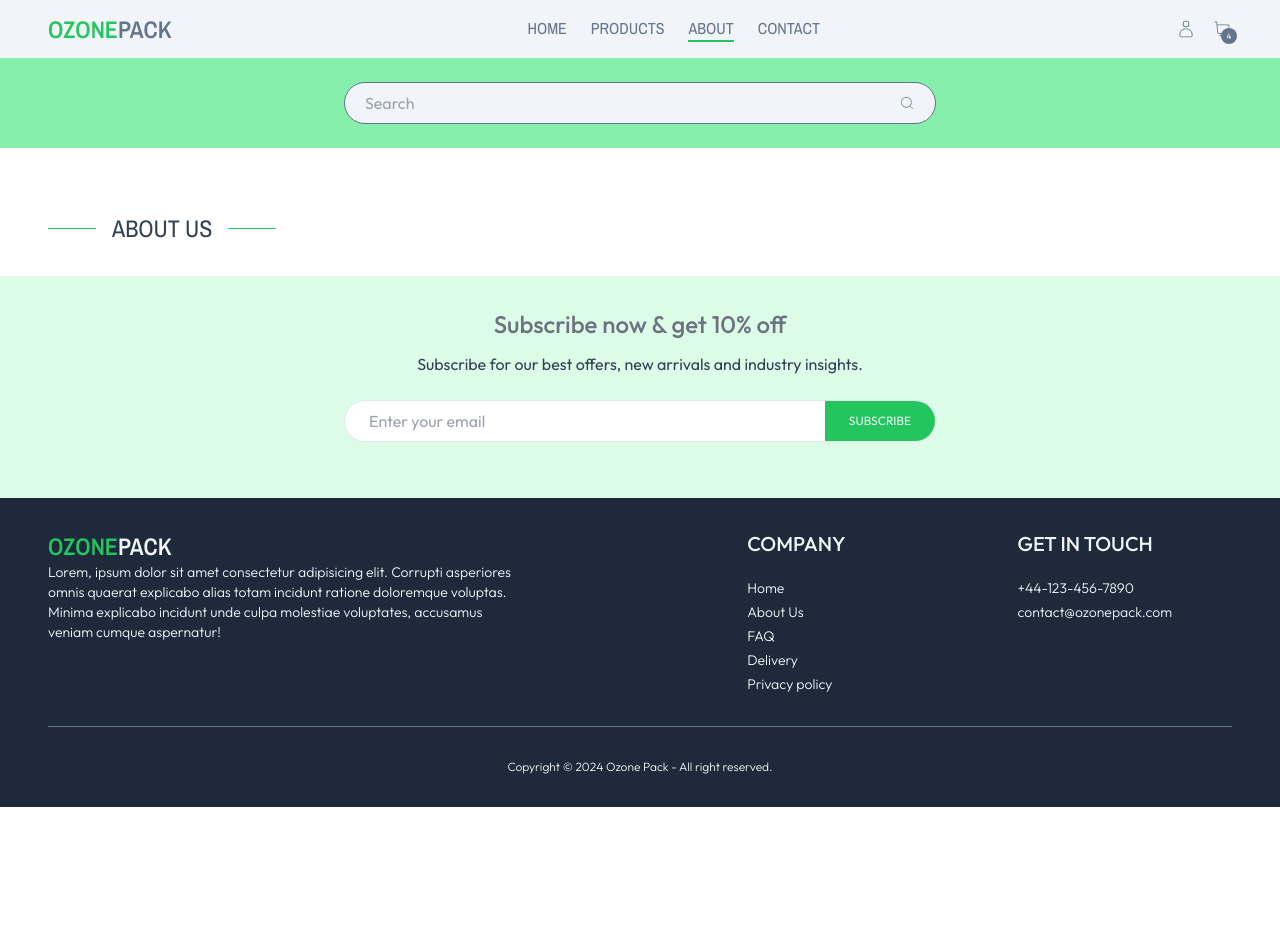
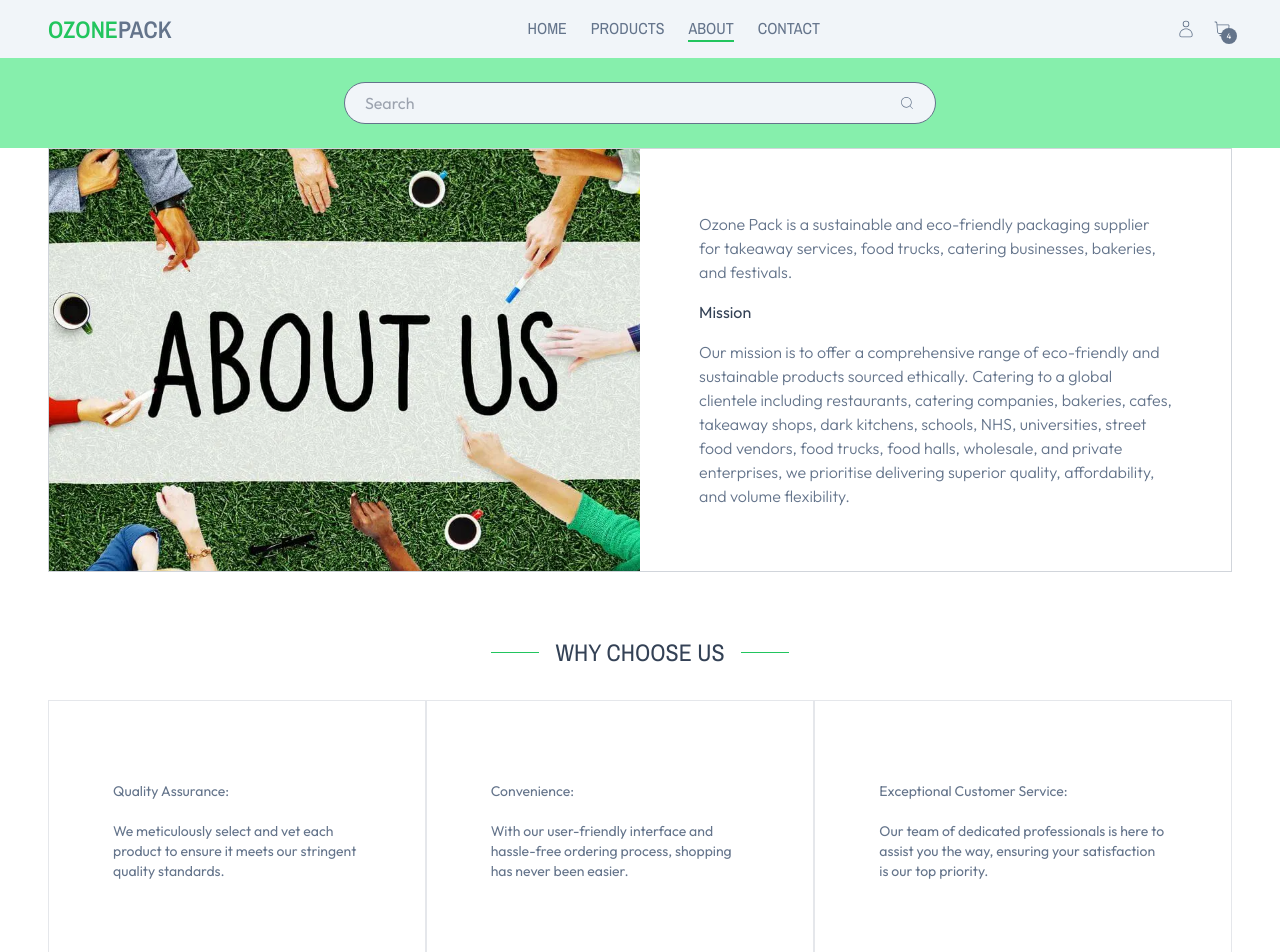
Before and after one commit to CristianAlexa/ozonepack, a React (Vite) app: page /about in a window 1280 px wide. Shown: the top 952 px of the page. Before the commit the page ends 807 px from the top, so only its background shows below. Built offline with nearby package versions, Linux system fonts and the light colour scheme.

Commit message:
Update AboutComp.jsx

```diff
--- a/src/components/About/AboutComp.jsx
+++ b/src/components/About/AboutComp.jsx
@@ -1,10 +1,42 @@
 import SectionTitle from "../SectionTitle"
+import aboutImg from '../../assets/pictures/about.png'
 
 const AboutComp = () => {
     return <>
-    <div className="text ">
-        <SectionTitle >ABOUT US</SectionTitle>
+    <section className="flex flex-col sm:flex-row border border-gray-300">
+      {/* Hero left side */}
+      <img className="w-full sm:w-1/2" src={aboutImg} alt="" />
+      {/* Hero right side */}
+      <div className="w-full sm:w-1/2 flex items-center justify-center py-20 sm:py-0">
+        <div className="text-slate-700 w-4/5 flex flex-col gap-4">
+          <p className="font-light text-slate-500">
+          Ozone Pack is a sustainable and eco-friendly packaging supplier for takeaway services, food trucks, catering businesses, bakeries, and festivals.
+          </p>
+          <h3>Mission</h3>
+          <p className="font-light text-slate-500">
+          Our mission is to offer a comprehensive range of eco-friendly and sustainable products sourced ethically. Catering to a global clientele including restaurants, catering companies, bakeries, cafes, takeaway shops, dark kitchens, schools, NHS, universities, street food vendors, food trucks, food halls, wholesale, and private enterprises, we prioritise delivering superior quality, affordability, and volume flexibility.
+          </p>
+        </div>
+      </div>
+    </section>
+    <div className="text-center">
+        <SectionTitle >WHY CHOOSE US</SectionTitle>
     </div>
+    <section className="flex flex-col md:flex-row text-sm mb-20">
+        <div className="border px-10 md:px-16 py-8 sm:py-20 flex flex-col gap-5">
+            <h3>Quality Assurance:</h3>
+            <p className="text-slate-500">We meticulously select and vet each product to ensure it meets our stringent quality standards.</p>
+        </div>
+        <div className="border px-10 md:px-16 py-8 sm:py-20 flex flex-col gap-5">
+            <h3>Convenience:</h3>
+            <p className="text-slate-500">With our user-friendly interface and hassle-free ordering process, shopping has never been easier.</p>
+        </div>
+        <div className="border px-10 md:px-16 py-8 sm:py-20 flex flex-col gap-5">
+            <h3>Exceptional Customer Service:</h3>
+            <p className="text-slate-500">Our team of dedicated professionals is here to assist you the way, ensuring your satisfaction is our top priority.</p>
+        </div>
+    </section>
+
     </>
 }
 
```
